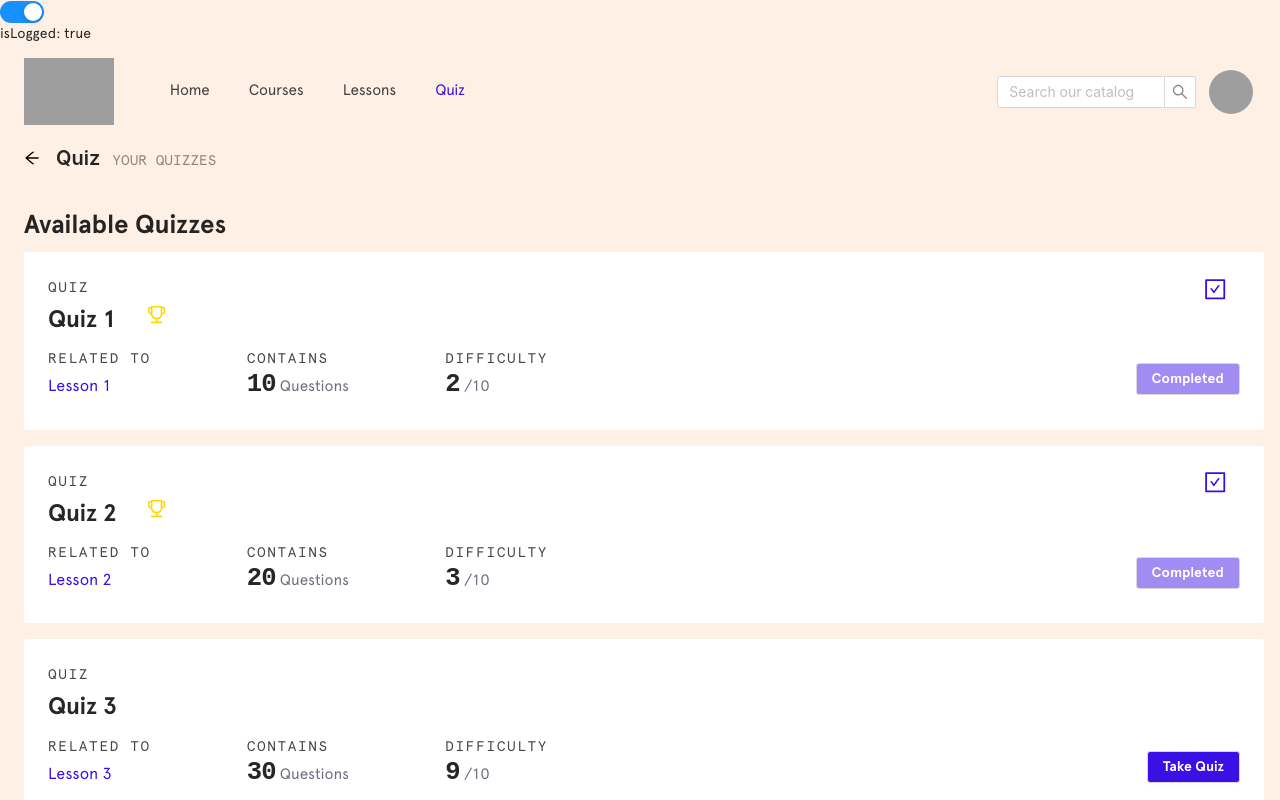
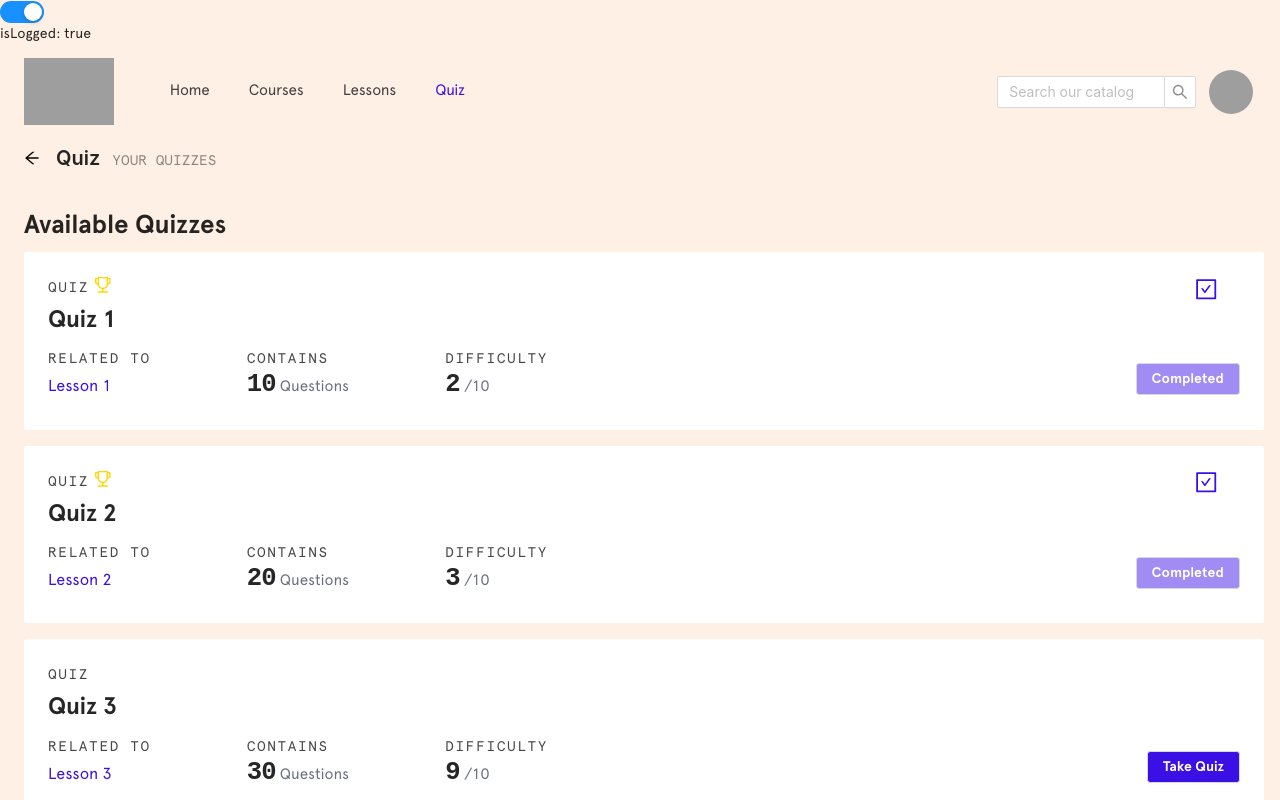
Before and after one commit to antoineGH/sayhello, a React (Create React App) app: page /auth/quiz in a window 1280 px wide. Shown: the top 800 px of the page. Built offline with nearby package versions, Linux system fonts and the light colour scheme; grey boxes are pictures that could not be loaded.

Commit message:
update trophy position quiz

```diff
--- a/src/components/quiz/QuizSummary.tsx
+++ b/src/components/quiz/QuizSummary.tsx
@@ -27,10 +27,19 @@ const QuizSummary = ({
 	return (
 		<>
 			<Row>
-				<Col span={22}>
+				<Col>
 					<div className='ant-statistic-title'>QUIZ</div>
 				</Col>
-				<Col span={1} offset={1} style={{ justifyContent: 'center', display: 'flex' }}>
+				{score !== -1 ? (
+					<Col span={1}>
+						<Tooltip title={`Completed: Score ${score}%`}>
+							<TrophyOutlined style={{ color: 'gold', fontSize: '1.1rem', marginLeft: '0.3rem' }} />
+						</Tooltip>
+					</Col>
+				) : (
+					''
+				)}
+				<Col span={1} offset={21} style={{ justifyContent: 'center', display: 'flex' }}>
 					<Tooltip title={score !== 0 ? `${quizName} completed` : `${quizName} not completed`}>
 						{score !== -1 && <CheckSquareOutlined className='checkedLesson' />}
 					</Tooltip>
@@ -40,15 +49,6 @@ const QuizSummary = ({
 				<Col span={2}>
 					<Title level={4}>{quizName}</Title>
 				</Col>
-				{score !== -1 ? (
-					<Col>
-						<Tooltip title={`Completed: Score ${score}%`}>
-							<TrophyOutlined style={{ color: 'gold', fontSize: '1.2rem', marginTop: '.2rem' }} />
-						</Tooltip>
-					</Col>
-				) : (
-					''
-				)}
 			</Row>
 			<Row></Row>
 			<Row>
```
